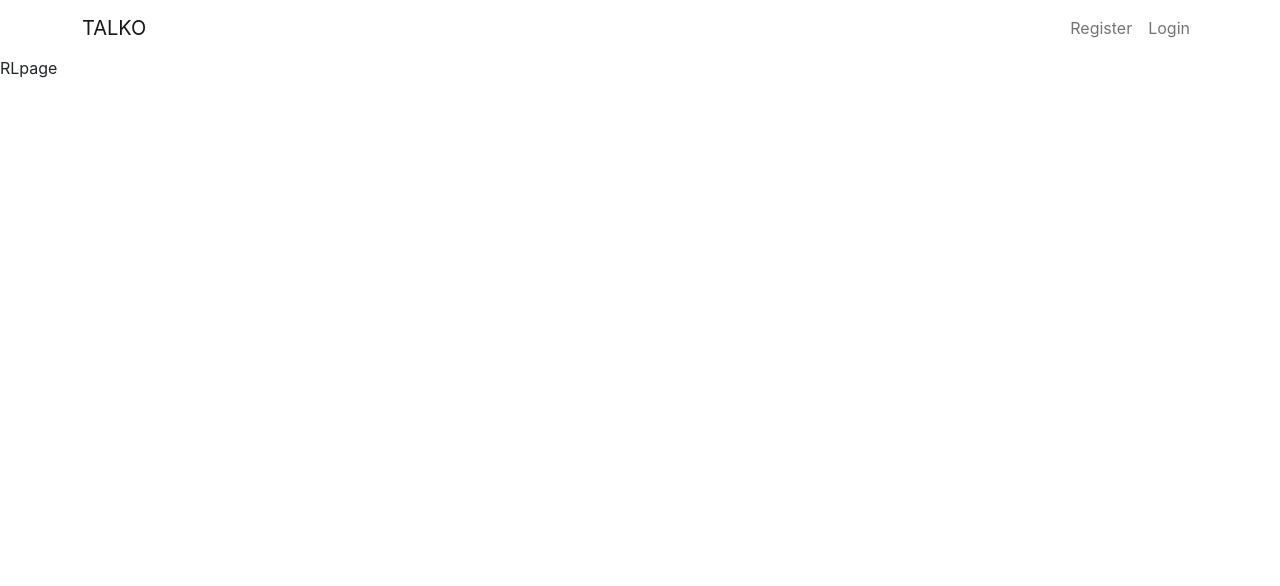
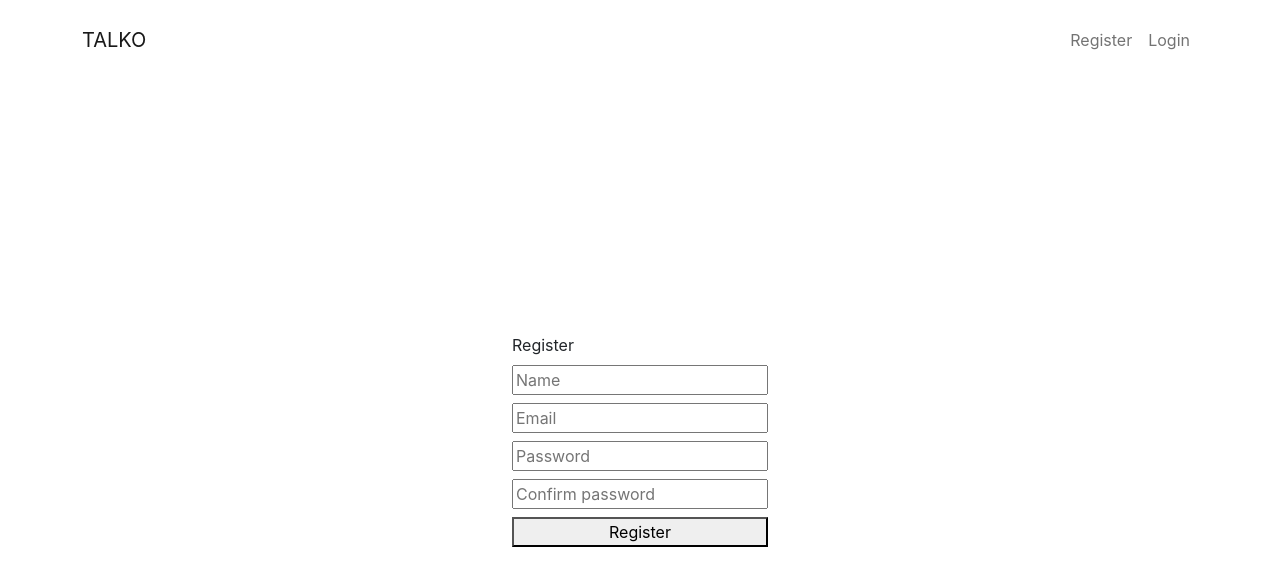
Before and after one commit to Physcript/Talko-client, a React (Create React App) app: page /register in a window 1280 px wide. Shown: the top 586 px of the page. Built offline with nearby package versions, Linux system fonts and the light colour scheme; no server answers.

Commit message:
Register page

```diff
--- a/src/App.tsx
+++ b/src/App.tsx
@@ -1,12 +1,14 @@
 import React from 'react';
 import Navigation from './components/Navigation'
 import routes from './routes';
+import socket from './sockets'
 import './App.css';
 
 import { BrowserRouter,Routes,Route } from 'react-router-dom'
 
 
 function App() {
+  socket.on('con',() => {})
   return (
 
     <BrowserRouter>
--- /dev/null
+++ b/src/components/Login/index.tsx
@@ -0,0 +1,33 @@
+import React from "react";
+import { Container } from "react-bootstrap";
+
+export interface ILogin {}
+
+const Login: React.FC<ILogin> = (props) => {
+  return (
+      <div className = 'd-flex align-items-center justify-content-center' style = {{ height: '90vh' }} >
+
+        <div className = 'd-flex flex-column gap-2'>
+          <label>Login</label>
+          <input
+            type = 'text'
+            name = 'email'
+            placeholder = 'Email'
+          />
+          <input
+            type = 'password'
+            name = 'password'
+            placeholder = 'Password'
+          />
+          <button>
+            Login
+          </button>
+
+        </div>
+
+    </div>
+
+  )
+}
+
+export default Login
--- a/src/components/Navigation/index.tsx
+++ b/src/components/Navigation/index.tsx
@@ -8,7 +8,7 @@ const Navigation: React.FC<INavigation> = (props) => {
   return (
     <Container>
 
-      <Navbar expand = 'md' >
+      <Navbar expand = 'md' style = {{ height: '10vh' }} >
 
         <NavbarBrand>TALKO</NavbarBrand>
         <Navbar.Toggle aria-controls = 'basic-navbar-nav'><i className = 'fas fa-bars' ></i></Navbar.Toggle>
--- /dev/null
+++ b/src/components/Register/index.tsx
@@ -0,0 +1,135 @@
+
+import React, { useState } from 'react'
+import { Spinner } from 'react-bootstrap'
+
+export interface IRegister {}
+
+const Register: React.FC<IRegister> = (props) => {
+
+  const [ userData, setUserData ] = useState({
+    name: '',
+    email: '',
+    password: '',
+    confirmPassword: ''
+  })
+
+  const [ loading,setLoading ] = useState<boolean>(false)
+  const [ success,setSuccess ] = useState<string>('')
+  const [ error,setError ] = useState<string>('')
+
+  const registerHandler = (e: React.MouseEvent<HTMLButtonElement>) => {
+    e.preventDefault()
+    setLoading(true)
+    const url = 'http://localhost:1337/api/register'
+    const makingBody = {
+      name: userData.name,
+      email: userData.email,
+      password: userData.password,
+      confirmPassword: userData.confirmPassword
+    }
+    const body = JSON.stringify(makingBody)
+    const request = new Request(url, {
+      method: 'POST',
+      headers: { 'Content-type': 'application/json' },
+      body
+    })
+
+    fetch(request)
+      .then((val) => {
+        if(val.status === 200)
+        {
+          val.json().then((res) => {
+            setError('')
+            setSuccess('Account created')
+            setUserData((val) => ({
+              name: '',
+              email: '',
+              password: '',
+              confirmPassword: ''
+            }))
+          })
+        }
+        else
+        {
+          val.json().then((res) => {
+            setSuccess('')
+            setError(res.message)
+          })
+        }
+      })
+      .catch((error) => {
+        setError(`${ error }, Network proble,`)
+      })
+      .finally(() => {
+        setLoading(false)
+      })
+
+  }
+
+  const onChange = (e: React.ChangeEvent<HTMLInputElement>) => {
+
+    e.preventDefault()
+
+    const { name,value } = e.target
+    setUserData((val) => ({
+        ...val,
+        [name]: value
+      })
+    )
+
+  }
+  if(loading)
+  {
+    return (
+      <div className = 'd-flex align-items-center justify-content-center' style = {{ height: '90vh' }}>
+        <Spinner animation = 'border' />
+      </div>
+    )
+  }
+  return (
+    <div className = 'd-flex align-items-center justify-content-center' style = {{ height: '90vh' }}>
+      <div className = 'd-flex flex-column gap-2'>
+        { success? ( <label className = 'text-success'>{success}</label> ) : '' }
+        { error ? ( <label className = 'text-danger'>{error}</label> ) : '' }
+        <label>Register</label>
+
+        <input
+          type = 'text'
+          name = 'name'
+          placeholder = 'Name'
+          value = { userData.name }
+          onChange = { onChange }
+         />
+
+        <input
+          type = 'text'
+          name = 'email'
+          placeholder = 'Email'
+          value = { userData.email }
+          onChange = { onChange }
+        />
+
+        <input
+          type = 'password'
+          name = 'password'
+          placeholder = 'Password'
+          value = { userData.password }
+          onChange = { onChange }
+        />
+
+        <input
+          type = 'password'
+          name = 'confirmPassword'
+          placeholder = 'Confirm password'
+          value = { userData.confirmPassword }
+          onChange = { onChange }
+        />
+
+        <button onClick = { registerHandler}>Register</button>
+
+      </div>
+    </div>
+  )
+}
+
+export default Register
--- a/src/pages/RLPage.tsx
+++ b/src/pages/RLPage.tsx
@@ -1,14 +1,29 @@
 
 import React from 'react'
-
+import Login from '../components/Login'
+import Register from '../components/Register'
+import { Container } from 'react-bootstrap'
 
 export interface IRLPage {}
 
 const RLPage = (props: React.FunctionComponent<IRLPage>) => {
+
+
+
+  const isLogin = window.location.pathname.includes('login')
+
+  if(isLogin) {
+    return (
+      <Container>
+        <Login />
+      </Container>
+    )
+  }
+
   return (
-    <div>
-      RLpage
-    </div>
+    <Container>
+      <Register />
+    </Container>
   )
 }
 
```
